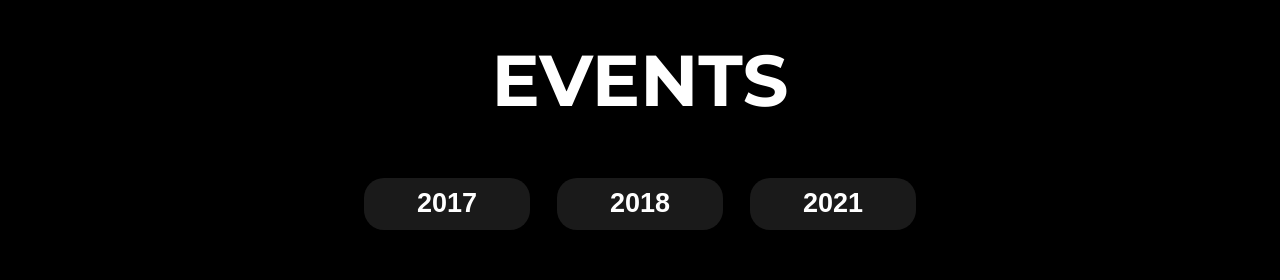
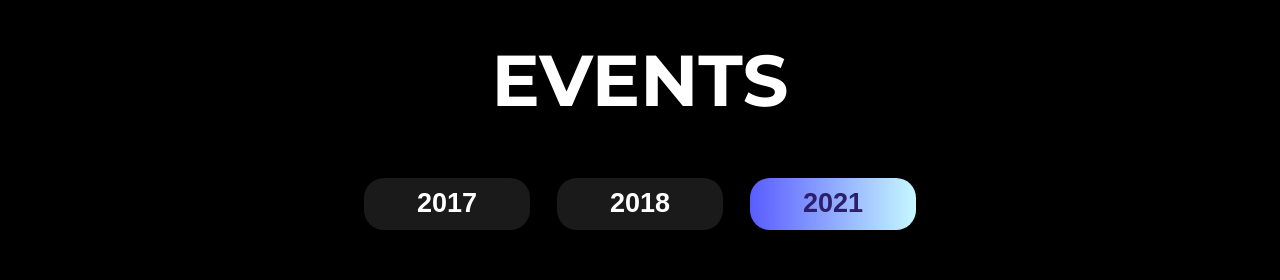
Before and after one commit to Devesh-coder/IEEE-DJSCE-Website, a React (Create React App) app: page / in a window 1280 px wide. Shown: the part 1818-2098 px from the top of the page. Built offline with nearby package versions, Linux system fonts and the light colour scheme; grey boxes are pictures that could not be loaded.

Commit message:
Updated the button click effect

```diff
--- a/src/components/Home/OurEvents/OurEvents.js
+++ b/src/components/Home/OurEvents/OurEvents.js
@@ -19,13 +19,15 @@ const OurEvents = () => {
       <h1 className={styles.eventHeading}>Events</h1>
       <div>
         {
-          eventYears.map((item, key)=>(
-            <button key={key} onClick={()=>setCurrentYear(item)}>{item}</button>
+          eventYears.map((item, key) => (
+            <button key={key} onClick={() => setCurrentYear(item)}
+              className={(item) === currentYear.toString() ? styles.activeBtn : ""}
+            >{item}</button>
           ))
         }
       </div>
       <div className={styles.Carousel}>
-        <CarouselComp carouselData={carouselContent[currentYear]}/>
+        <CarouselComp carouselData={carouselContent[currentYear]} />
       </div>
     </div>
   )
--- a/src/components/Home/OurEvents/OurEvents.module.scss
+++ b/src/components/Home/OurEvents/OurEvents.module.scss
@@ -35,10 +35,10 @@
       cursor: pointer;
   }
 
-  button:focus {
+  .activeBtn {
       background: linear-gradient(to right, rgb(89, 92, 255), rgb(198, 248, 255));
       color: #2D1F6A;
-      cursor: pointer;
+      cursor: none;
   }
 
   .Carousel{
```
